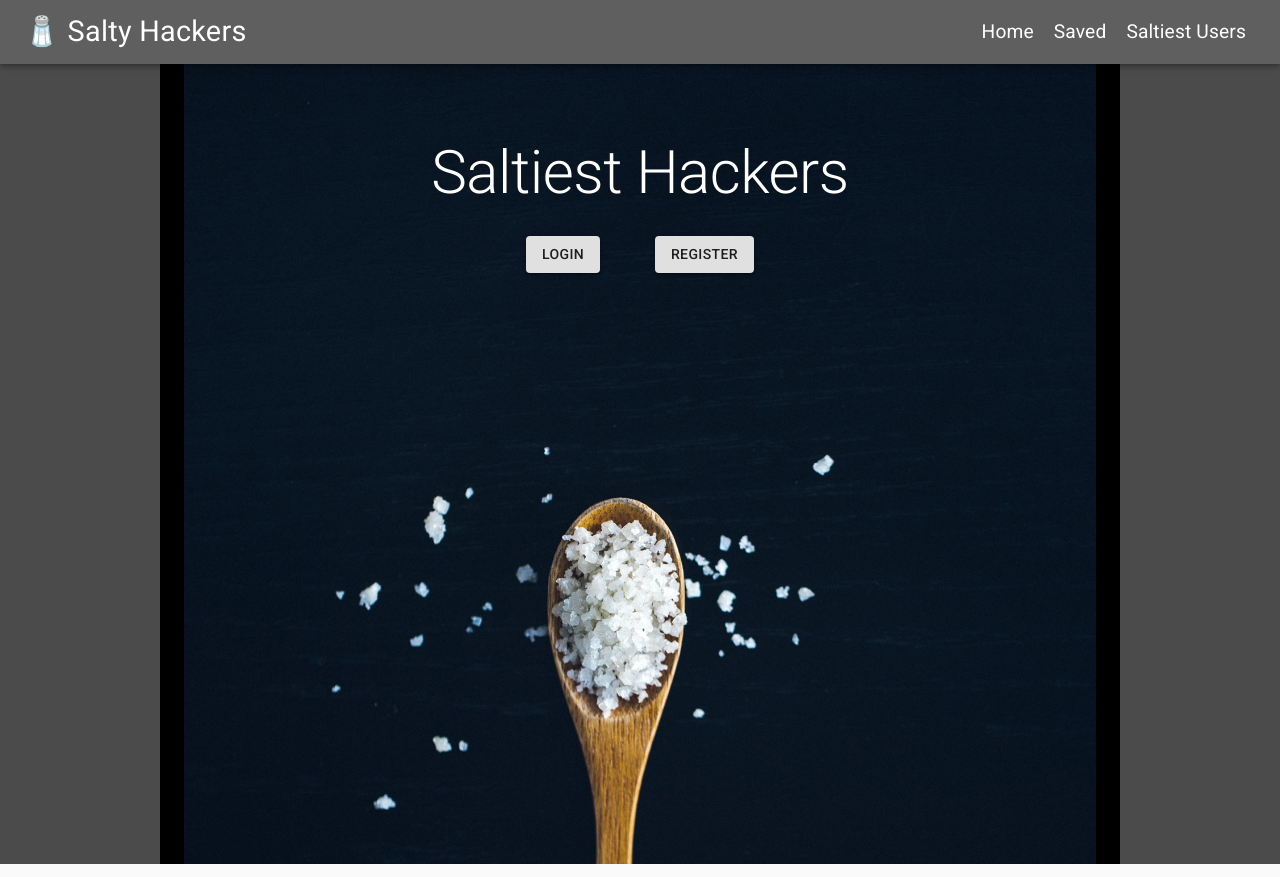
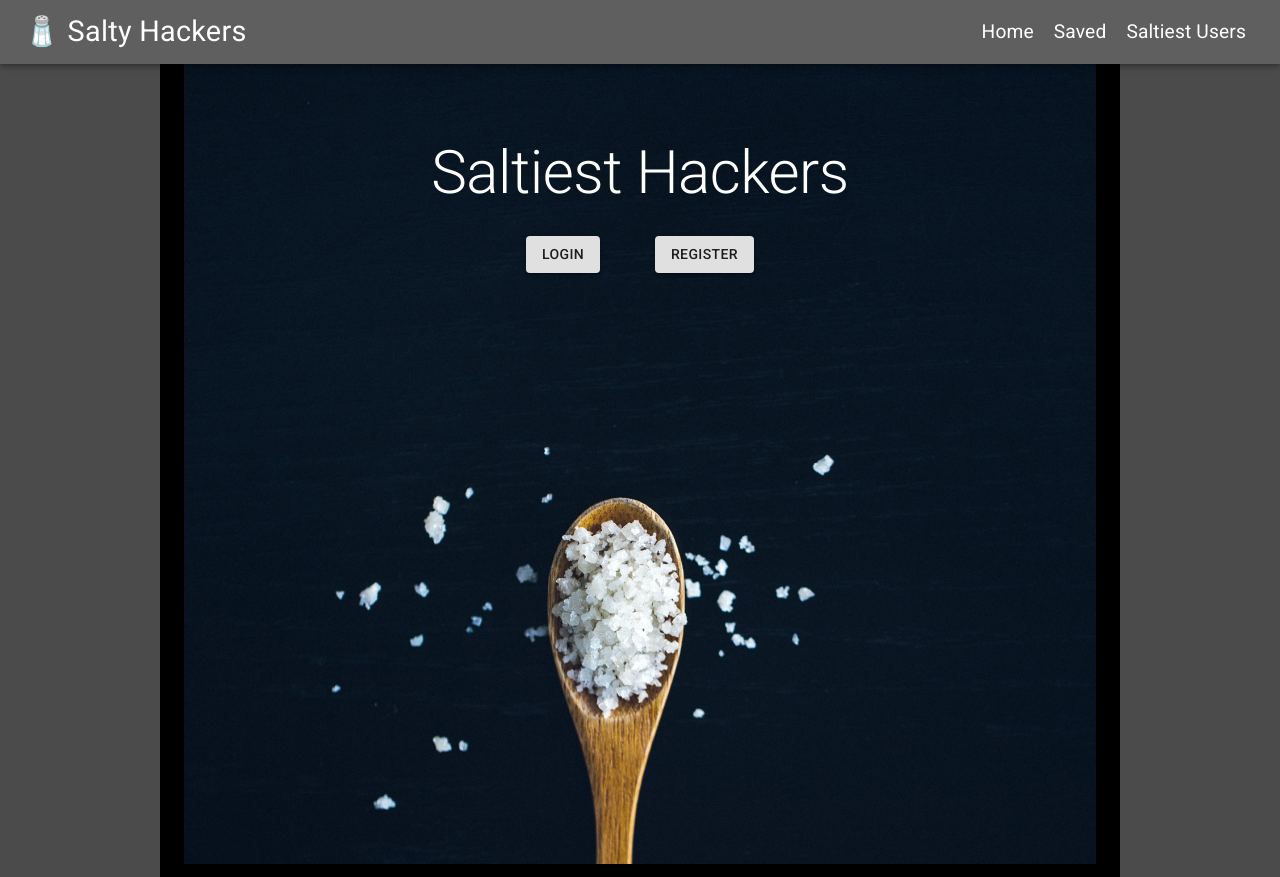
Before and after one commit to Saltiest-Hackers/Frontend, a React (Create React App) app in the folder saltiest-hackers/: page / in a window 1280 px wide. Built offline with nearby package versions, Linux system fonts and the light colour scheme.

Commit message:
Added padding to bottom of column

```diff
--- a/saltiest-hackers/src/App.js
+++ b/saltiest-hackers/src/App.js
@@ -15,6 +15,7 @@ const useStyles = makeStyles({
   column: {
     minHeight: '100vh',
     backgroundColor: 'black',
+    paddingBottom: '1%',
   }
 })
 
```
